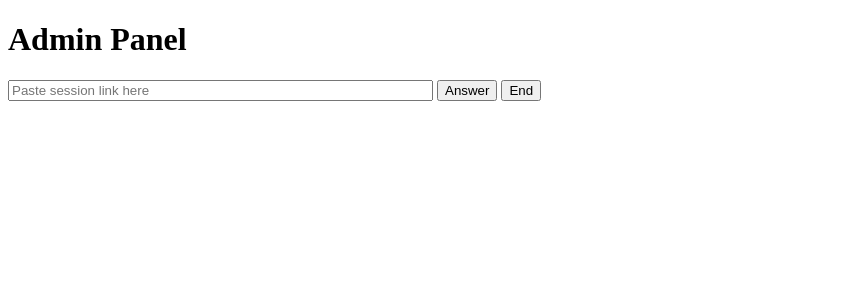
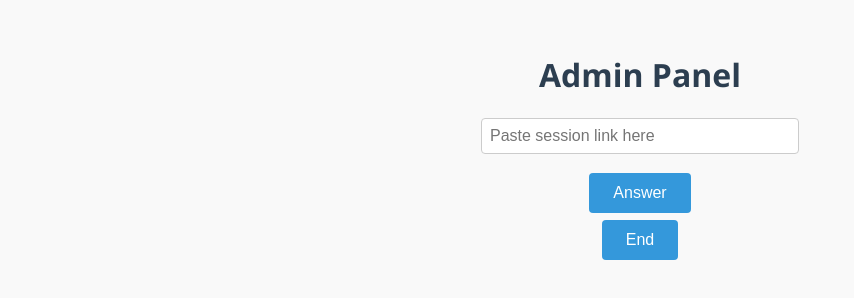
Before and after one commit to pendashteh/hotline, a website: page public/admin.html in a window 1280 px wide. Shown: the whole page, without its empty margins (0-854 px from the left). Drawn offline with Linux system fonts and the light colour scheme.

Commit message:
better styling

```diff
--- a/public/admin.html
+++ b/public/admin.html
@@ -1,6 +1,11 @@
 <!DOCTYPE html>
 <html>
 <head><title>Admin Console</title></head>
+<head>
+  <title>Virtual Queue</title>
+    <link rel="stylesheet" href="style.css">
+    </head>
+
 <body>
   <h1>Admin Panel</h1>
   <input type="text" id="linkInput" placeholder="Paste session link here" size="50">
--- a/public/style.css
+++ b/public/style.css
@@ -1,22 +1,58 @@
 body {
-  font-family: sans-serif;
-  background: #f0f0f0;
-  text-align: center;
-  padding: 2rem;
+  font-family: 'Segoe UI', Tahoma, Geneva, Verdana, sans-serif;
+  background: #f9f9f9;
+  color: #333;
+  margin: 0;
+  padding: 2em;
+  display: flex;
+  flex-direction: column;
+  align-items: center;
 }
 
 h1 {
-  margin-bottom: 1rem;
+  color: #2c3e50;
+}
+
+input[type="text"] {
+  padding: 0.5em;
+  font-size: 1em;
+  width: 300px;
+  max-width: 90%;
+  border: 1px solid #ccc;
+  border-radius: 4px;
+  margin-bottom: 1em;
+}
+
+button {
+  background-color: #3498db;
+  color: white;
+  border: none;
+  padding: 0.7em 1.5em;
+  margin: 0.2em;
+  border-radius: 4px;
+  font-size: 1em;
+  cursor: pointer;
+  transition: background 0.2s ease-in-out;
+}
+
+button:hover {
+  background-color: #2980b9;
 }
 
 #status {
-  font-size: 1.3rem;
-  margin-bottom: 2rem;
+  margin-top: 1em;
+  font-size: 1.1em;
+  text-align: center;
+  max-width: 90%;
+  line-height: 1.5em;
 }
 
-.buttons button {
-  font-size: 1rem;
-  margin: 0.5rem;
-  padding: 0.6rem 1.2rem;
-  cursor: pointer;
+a {
+  color: #27ae60;
+  text-decoration: none;
+  font-weight: bold;
 }
+
+a:hover {
+  text-decoration: underline;
+}
```
Also changed, not shown: public/index.html (+5 -0 lines).
